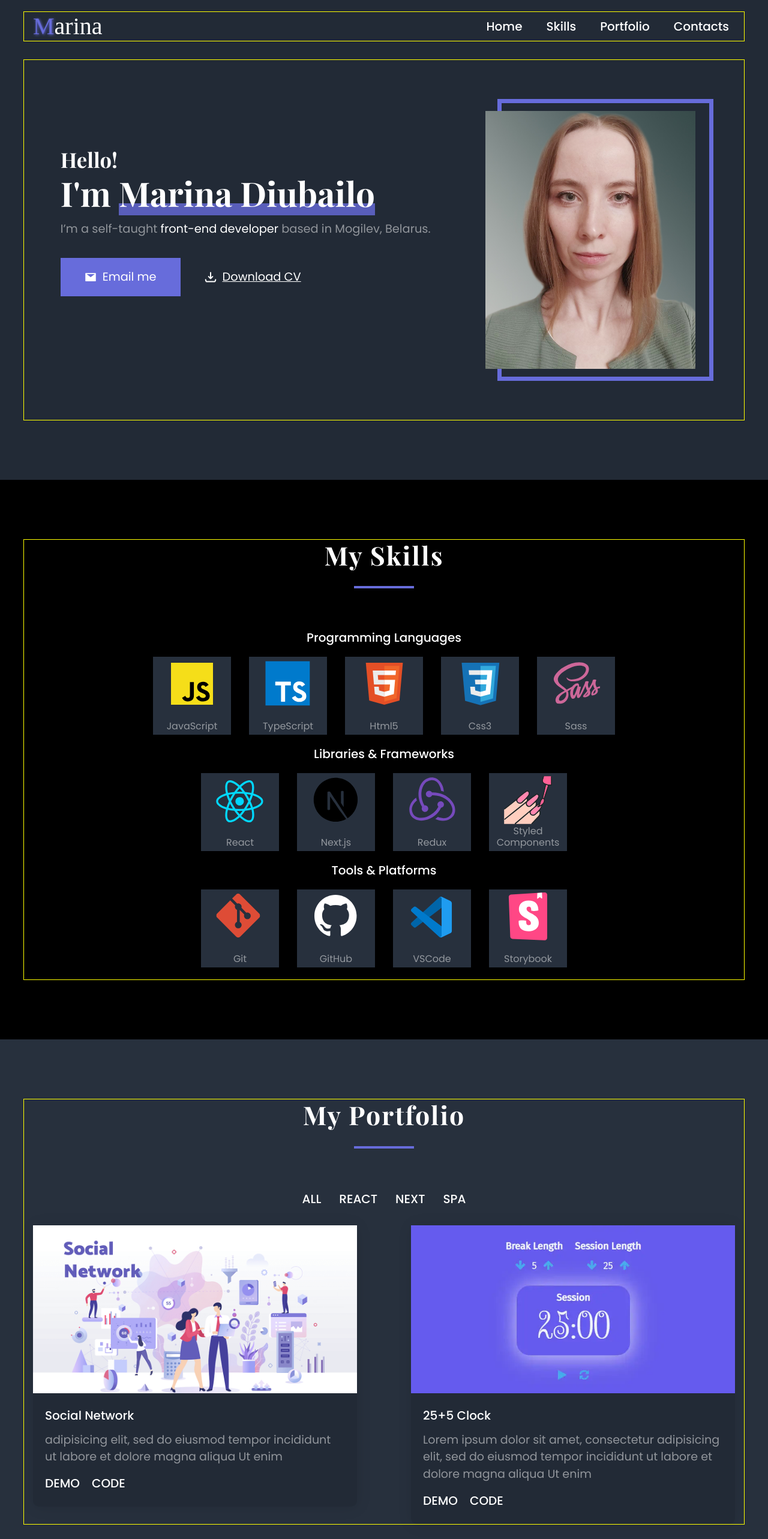
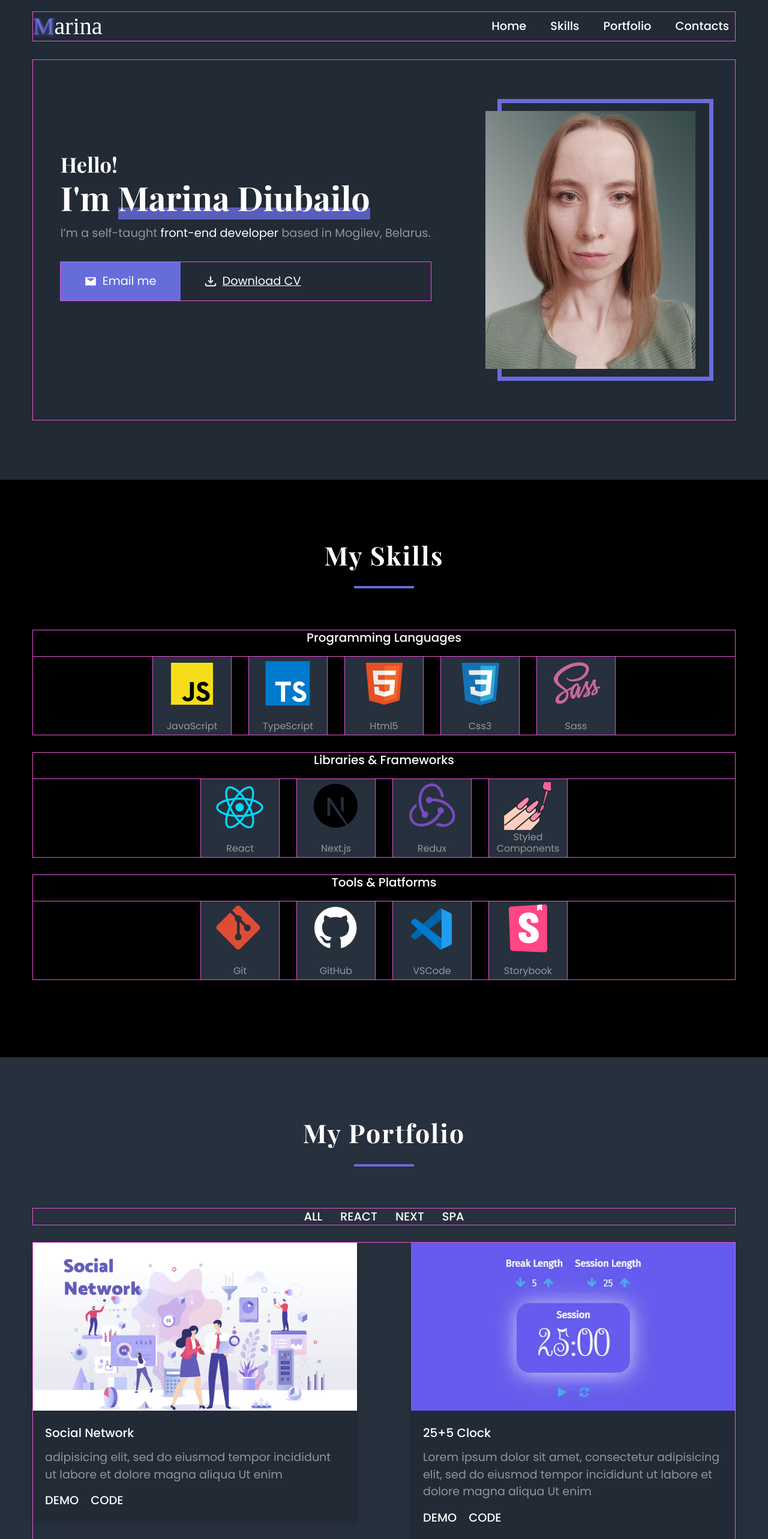
Before and after one commit to marinaDiubailo/my-portfolio, a React app: page / in a window 1280 px wide. Shown: the top 2566 px of the page at 60% size. Built offline with nearby package versions, Linux system fonts and the light colour scheme; a web font is replaced by a local one.

Commit message:
add adaptive for Portfolio

```diff
--- a/src/App.tsx
+++ b/src/App.tsx
@@ -10,12 +10,12 @@ function App() {
     return (
         <StyledApp>
             <Header />
-            <main style={{ flexGrow: '1' }}>
+            <div>
                 <Main />
                 <Skills />
                 <Portfolio />
                 <Contacts />
-            </main>
+            </div>
             <Footer />
         </StyledApp>
     );
--- a/src/components/UIKit/Container.tsx
+++ b/src/components/UIKit/Container.tsx
@@ -6,5 +6,5 @@ export const Container = styled.div`
     padding: 0 15px;
     margin: 0 auto;
     min-height: 100%;
-    outline: 1px solid yellow;
+    // outline: 1px solid yellow;
 `;
--- a/src/components/UIKit/FlexWrapper.tsx
+++ b/src/components/UIKit/FlexWrapper.tsx
@@ -12,7 +12,7 @@ type FlexWrapperPropsType = {
 
 export const FlexWrapper = styled.div<FlexWrapperPropsType>`
     display: flex;
-    // outline: 1px solid #e756d4;
+    outline: 1px solid #e756d4;
     gap: ${(props) => props.gap || '0px'};
     width: ${(props) => props.width || '100%'};
     flex-direction: ${(props) => props.direction || 'row'};
--- a/src/components/UIKit/Link.tsx
+++ b/src/components/UIKit/Link.tsx
@@ -1,4 +1,5 @@
 import styled, { css } from 'styled-components';
+import { font } from '../../styles/Common';
 import { theme } from '../../styles/Theme';
 
 type LinkPropsType = {
@@ -6,10 +7,14 @@ type LinkPropsType = {
     normal?: boolean;
 };
 export const Link = styled.a<LinkPropsType>`
-    font-family: 'Poppins', sans-serif;
-    line-height: 1.4;
-    color: ${theme.colors.primary};
-    font-weight: 500;
+    ${font({
+        family: "'Poppins', sans-serif",
+        color: theme.colors.primary,
+        weight: 500,
+        lineHeight: 1.4,
+        Fmin: 16,
+        Fmax: 20,
+    })}
     text-align: center;
     position: relative;
 
--- a/src/components/project/Project.tsx
+++ b/src/components/project/Project.tsx
@@ -35,13 +35,17 @@ export const Project = memo((props: ProjectPropsType) => {
 });
 
 const ProjectContainer = styled.div`
-    max-width: 540px;
+    width: 330px;
+    flex-grow: 1;
     background-color: ${theme.bg.bgPrimary};
     box-shadow: 1px 1px 25px rgba(0, 0, 0, 0.1);
-    border-radius: 10px;
 
     ${Link} + ${Link} {
         margin-left: 20px;
+    }
+
+    @media ${theme.media.desktop} {
+        max-width: 540px;
     }
 `;
 
@@ -57,19 +61,29 @@ const ImageWrapper = styled.div`
         transform: translate(-50%, -50%);
     }
 
+    &::before {
+        content: '';
+        position: absolute;
+        left: 0;
+        right: 0;
+        top: 0;
+        bottom: 0;
+        background: rgba(0, 0, 0, 0.15);
+        backdrop-filter: blur(4px);
+        opacity: 0;
+    }
+
     &:hover {
+        &::before,
         ${Button} {
             opacity: 1;
         }
-        &::before {
-            content: '';
-            position: absolute;
-            left: 0;
-            right: 0;
-            top: 0;
-            bottom: 0;
-            background: rgba(0, 0, 0, 0.15);
-            backdrop-filter: blur(4px);
+    }
+
+    @media ${theme.media.tablet} {
+        &::before,
+        ${Button} {
+            opacity: 1;
         }
     }
 `;
--- a/src/components/skill/SkillCategory.tsx
+++ b/src/components/skill/SkillCategory.tsx
@@ -36,5 +36,5 @@ export const SkillCategory = memo((props: SkillCategoryPropsType) => {
 });
 
 const SkillCategoryWrapper = styled(FlexWrapper)`
-    margin-bottom: 20px;
+    margin-bottom: 30px;
 `;
--- a/src/layout/header/Header.tsx
+++ b/src/layout/header/Header.tsx
@@ -7,9 +7,7 @@ import { Container } from '../../components/UIKit/Container';
 import { FlexWrapper } from '../../components/UIKit/FlexWrapper';
 import { theme } from '../../styles/Theme';
 
-type HeaderPropsType = {};
-
-export const Header = memo((props: HeaderPropsType) => {
+export const Header = memo(() => {
     return (
         <StyledHeader>
             <Container>
@@ -28,8 +26,10 @@ const StyledHeader = styled.header`
     width: 100%;
     padding: 20px 0;
     z-index: 10;
-
+    /* border: 2px solid red; */
+    background-color: ${theme.bg.bgPrimary};
+    /*
     ${Container} {
         background-color: ${theme.bg.bgPrimary};
-    }
+    } */
 `;
--- a/src/layout/sections/main/Main.tsx
+++ b/src/layout/sections/main/Main.tsx
@@ -22,7 +22,7 @@ export const Main = memo(() => {
                     justify="space-around"
                     wrap="wrap"
                 >
-                    <div style={{ marginBottom: '60px' }}>
+                    <div style={{ marginBottom: '45px' }}>
                         <Greeting>Hello!</Greeting>
                         <Name>
                             I'm <span>Marina Diubailo</span>
@@ -84,7 +84,7 @@ const Name = styled.h2`
     ${font({
         family: "'Playfair Display', serif",
         weight: 700,
-        Fmin: 36,
+        Fmin: 30,
         Fmax: 60,
     })}
 
@@ -119,7 +119,7 @@ const Introduction = styled.div`
     margin: 10px 0 30px;
 
     @media ${theme.media.mobile} {
-        margin: 20px 0 35px;
+        margin: 15px 0 30px;
     }
 `;
 
--- a/src/layout/sections/portfolio/Portfolio.tsx
+++ b/src/layout/sections/portfolio/Portfolio.tsx
@@ -36,6 +36,7 @@ export const Portfolio = memo(() => {
                     justify="space-between"
                     align="flex-start"
                     wrap="wrap"
+                    gap="30px"
                 >
                     <Project
                         src={SocialNetwork}
--- a/src/styles/Theme.ts
+++ b/src/styles/Theme.ts
@@ -13,5 +13,6 @@ export const theme = {
     media: {
         tablet: 'screen and (max-width: 768px)',
         mobile: 'screen and (max-width: 576px)',
+        desktop: 'screen and (min-width: 1170px)',
     },
 };
```
